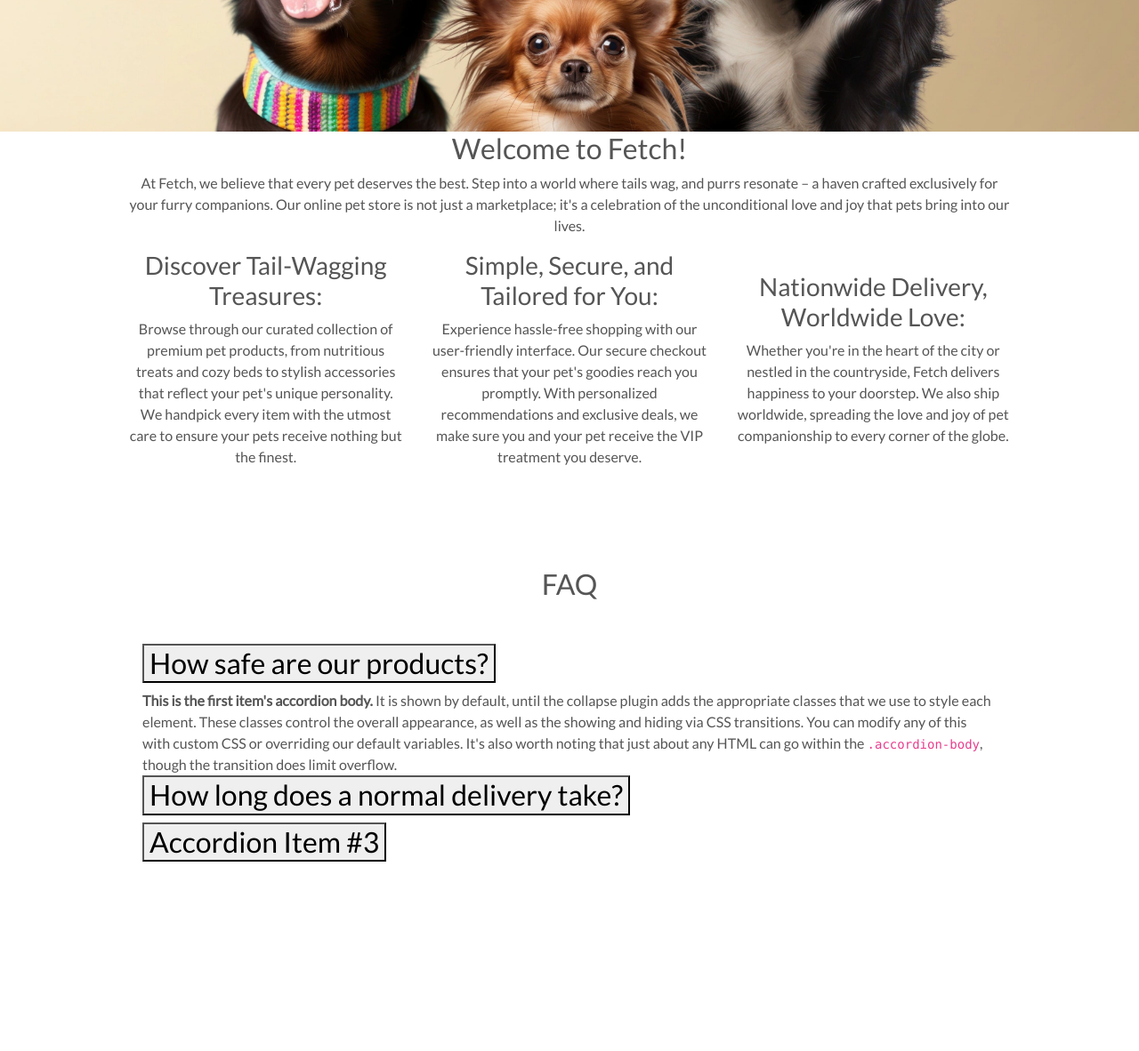
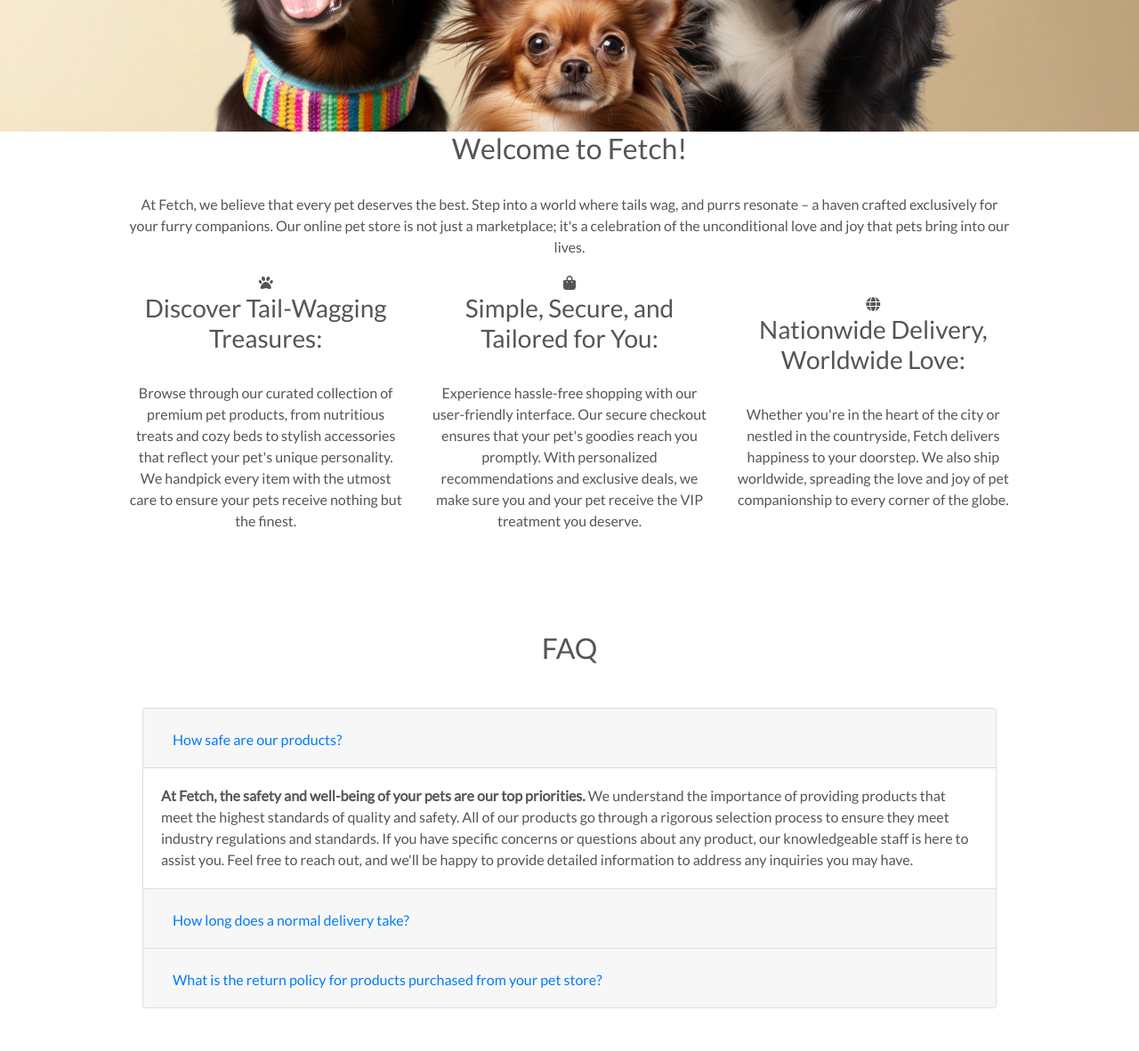
Before and after one commit to HinaKhan94/fetch, a Django app: page / in a window 1280 px wide. Shown: the part 696-1878 px from the top of the page at 89% size. Before the commit the page ends 1665 px from the top, so only its background shows below. Run offline with Django 3.2, Linux system fonts and the light colour scheme; some libraries are stand-ins or nearby versions.

Commit message:
completed FAQ section

```diff
--- a/home/templates/home/index.html
+++ b/home/templates/home/index.html
@@ -30,24 +30,31 @@
 <!---About Us Section-->
 <div class="container text-center">
   <H2>Welcome to Fetch!</H2>
+  <br>
   <p>At Fetch, we believe that every pet deserves the best. Step into a world where tails wag,
     and purrs resonate – a haven crafted exclusively for your furry companions.
     Our online pet store is not just a marketplace;
     it's a celebration of the unconditional love and joy that pets bring into our lives.</p>
   <div class="row align-items-center best-seller">
     <div class="col">
+      <i class="fa-solid fa-paw text-center"></i>
       <h3>Discover Tail-Wagging Treasures:</h3>
-      <p> Browse through our curated collection of premium pet products, from nutritious treats and cozy beds to stylish accessories that reflect your pet's unique personality.
+      <br>
+      <p>Browse through our curated collection of premium pet products, from nutritious treats and cozy beds to stylish accessories that reflect your pet's unique personality.
         We handpick every item with the utmost care to ensure your pets receive nothing but the finest.</p>
     </div>
     <div class="col text-center">
+      <i class="fa-solid fa-bag-shopping text-center"></i>
       <h3>Simple, Secure, and Tailored for You:</h3>
+      <br>
       <p>Experience hassle-free shopping with our user-friendly interface. Our secure checkout ensures that your pet's goodies reach you promptly. With personalized
         recommendations and exclusive deals, we make sure you and your pet receive the VIP treatment you deserve.</p>
 
     </div>
     <div class="col text-center">
+      <i class="fa-solid fa-globe text-center"></i>
       <h3>Nationwide Delivery, Worldwide Love:</h3>
+      <br>
       <p>Whether you're in the heart of the city or nestled in the countryside, Fetch delivers happiness to your doorstep. We also ship worldwide,
         spreading the love and joy of pet companionship to every corner of the globe.</p>
     </div>
@@ -58,39 +65,78 @@
   <h2 class="my-5 text-center">FAQ</h2>
 
   <div class="accordion w-75 mx-auto" id="accordionExample">
-    <div class="accordion-item">
-      <h2 class="accordion-header">
-        <button class="accordion-button" type="button" data-bs-toggle="collapse" data-bs-target="#collapseOne" aria-expanded="true" aria-controls="collapseOne">
+    <div class="card">
+        <div class="card-header" id="headingOne">
+            <h2 class="mb-0">
+                <button class="btn btn-link" data-toggle="collapse" data-target="#collapseOne" aria-expanded="true" aria-controls="collapseOne">
                     How safe are our products?
                 </button>
             </h2>
-      <div id="collapseOne" class="accordion-collapse collapse show" data-bs-parent="#accordionExample">
-        <div class="accordion-body">
-          <strong>This is the first item's accordion body.</strong> It is shown by default, until the collapse plugin adds the appropriate classes that we use to style each element. These classes control the overall appearance, as well as the showing and hiding via CSS transitions. You can modify any of this with custom CSS or overriding our default variables. It's also worth noting that just about any HTML can go within the <code>.accordion-body</code>, though the transition does limit overflow.
+        </div>
+        <div id="collapseOne" class="collapse show" aria-labelledby="headingOne" data-parent="#accordionExample">
+            <div class="card-body">
+                <strong>At Fetch, the safety and well-being of your pets are our top priorities.</strong>
+                We understand the importance of providing products that meet the highest standards of quality and safety.
+                All of our products go through a rigorous selection process to ensure they meet industry regulations and standards.
+                If you have specific concerns or questions about any product, our knowledgeable staff is here to assist you.
+                Feel free to reach out, and we'll be happy to provide detailed information to address any inquiries you may have.
             </div>
         </div>
     </div>
-    <div class="accordion-item">
-      <h2 class="accordion-header">
-        <button class="accordion-button collapsed" type="button" data-bs-toggle="collapse" data-bs-target="#collapseTwo" aria-expanded="false" aria-controls="collapseTwo">
+    <div class="card">
+        <div class="card-header" id="headingTwo">
+            <h2 class="mb-0">
+                <button class="btn btn-link collapsed" data-toggle="collapse" data-target="#collapseTwo" aria-expanded="false" aria-controls="collapseTwo">
                     How long does a normal delivery take?
                 </button>
             </h2>
-      <div id="collapseTwo" class="accordion-collapse collapse" data-bs-parent="#accordionExample">
-        <div class="accordion-body">
-          <strong>This is the second item's accordion body.</strong> It is hidden by default, until the collapse plugin adds the appropriate classes that we use to style each element. These classes control the overall appearance, as well as the showing and hiding via CSS transitions. You can modify any of this with custom CSS or overriding our default variables. It's also worth noting that just about any HTML can go within the <code>.accordion-body</code>, though the transition does limit overflow.
+        </div>
+        <div id="collapseTwo" class="collapse" aria-labelledby="headingTwo" data-parent="#accordionExample">
+            <div class="card-body">
+                <strong>At Fetch, we strive to provide a convenient and timely delivery experience for our customers.</strong> The delivery time can vary depending on factors such as your location, the selected shipping method,
+                and the availability of the product. As a general guideline:
+                <br>
+                <br>
+                <strong>Standard Shipping:</strong> Typically takes 5 business days from the date of order processing.<br>
+                <br>
+                <strong>Express Shipping:</strong> For those who need their items sooner,
+                <br>
+                <br>
+                We offer express shipping options, which usually take 3 business days.<br>
+                Please note that these are general estimates, and actual delivery times may vary.
+                You can track your order through our website or contact our customer support team for real-time
+                updates on your delivery status.
             </div>
         </div>
     </div>
-    <div class="accordion-item">
-      <h2 class="accordion-header">
-        <button class="accordion-button collapsed" type="button" data-bs-toggle="collapse" data-bs-target="#collapseThree" aria-expanded="false" aria-controls="collapseThree">
-          Accordion Item #3
+    <div class="card">
+        <div class="card-header" id="headingThree">
+            <h2 class="mb-0">
+                <button class="btn btn-link collapsed" data-toggle="collapse" data-target="#collapseThree" aria-expanded="false" aria-controls="collapseThree">
+                  What is the return policy for products purchased from your pet store?
                 </button>
             </h2>
-      <div id="collapseThree" class="accordion-collapse collapse" data-bs-parent="#accordionExample">
-        <div class="accordion-body">
-          <strong>This is the third item's accordion body.</strong> It is hidden by default, until the collapse plugin adds the appropriate classes that we use to style each element. These classes control the overall appearance, as well as the showing and hiding via CSS transitions. You can modify any of this with custom CSS or overriding our default variables. It's also worth noting that just about any HTML can go within the <code>.accordion-body</code>, though the transition does limit overflow.
+        </div>
+        <div id="collapseThree" class="collapse" aria-labelledby="headingThree" data-parent="#accordionExample">
+            <div class="card-body">
+                <strong>At Fetch, we understand that sometimes products may not meet your expectations or the needs of your pets.</strong>
+                That's why we have a customer-friendly return policy in place. Here are the key details:
+                <br>
+                <br>
+                <strong>Return Period:</strong> You can initiate a return within 14 days of receiving your order.
+                We believe this timeframe allows you ample opportunity to assess the product and ensure it meets your satisfaction.
+                <br>
+                <br>
+                <strong>Condition of Items:</strong> To be eligible for a return, the product must be unused, in its original packaging, and in the same condition as when you received it.
+                We want to guarantee that every pet product you purchase from us is of the highest quality.
+                <br>
+                <br>
+                <strong>Return Process:</strong> Initiating a return is easy. Simply contact our customer support here.
+                <br>
+                <br>
+                <strong>Refund or Exchange:</strong> Upon receiving and inspecting the returned item, we will process your refund or exchange promptly.
+                Depending on your preference, we can issue a refund to your original payment method or
+                exchange the product for another one of your choice.
             </div>
         </div>
     </div>
--- a/templates/base.html
+++ b/templates/base.html
@@ -22,7 +22,7 @@
     {% endblock %}
 
     {% block corejs %}
-        <script src="https://kit.fontawesome.com/e9c73d7092.js" crossorigin="anonymous"></script>
+        <script src="https://kit.fontawesome.com/e2a515cee8.js" crossorigin="anonymous"></script>
         <script src="https://cdn.jsdelivr.net/npm/jquery@3.5.1/dist/jquery.min.js" integrity="sha256-9/aliU8dGd2tb6OSsuzixeV4y/faTqgFtohetphbbj0=" crossorigin="anonymous"></script>
         <script src="https://cdn.jsdelivr.net/npm/popper.js@1.16.1/dist/umd/popper.min.js" integrity="sha384-9/reFTGAW83EW2RDu2S0VKaIzap3H66lZH81PoYlFhbGU+6BZp6G7niu735Sk7lN" crossorigin="anonymous"></script>
         <script src="https://cdn.jsdelivr.net/npm/bootstrap@4.6.2/dist/js/bootstrap.min.js" integrity="sha384-+sLIOodYLS7CIrQpBjl+C7nPvqq+FbNUBDunl/OZv93DB7Ln/533i8e/mZXLi/P+" crossorigin="anonymous"></script>
```
Lines whose indentation alone changed are shown as unchanged.
